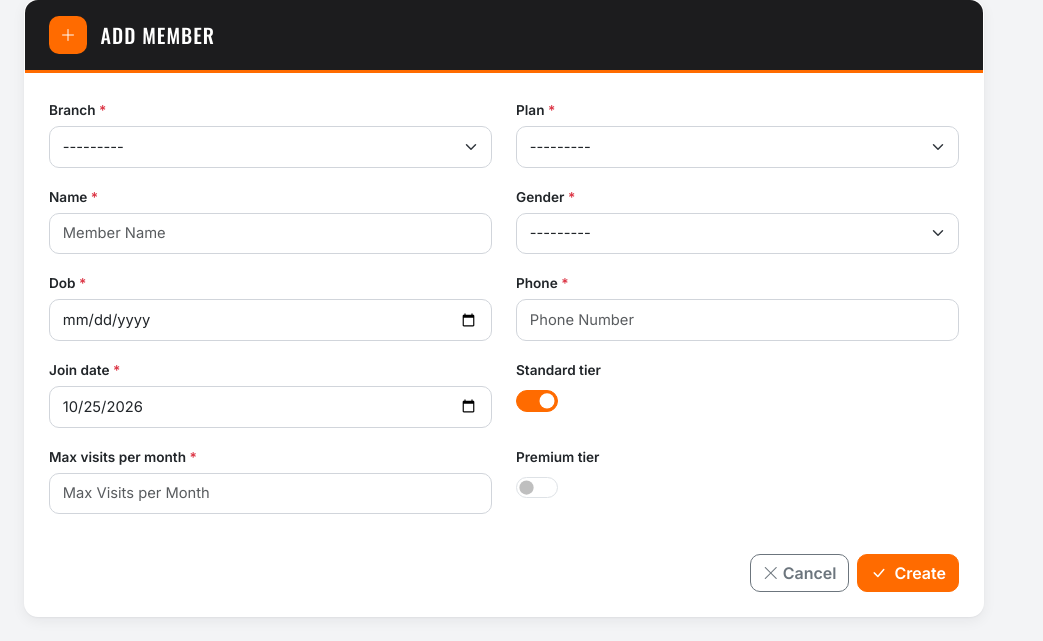
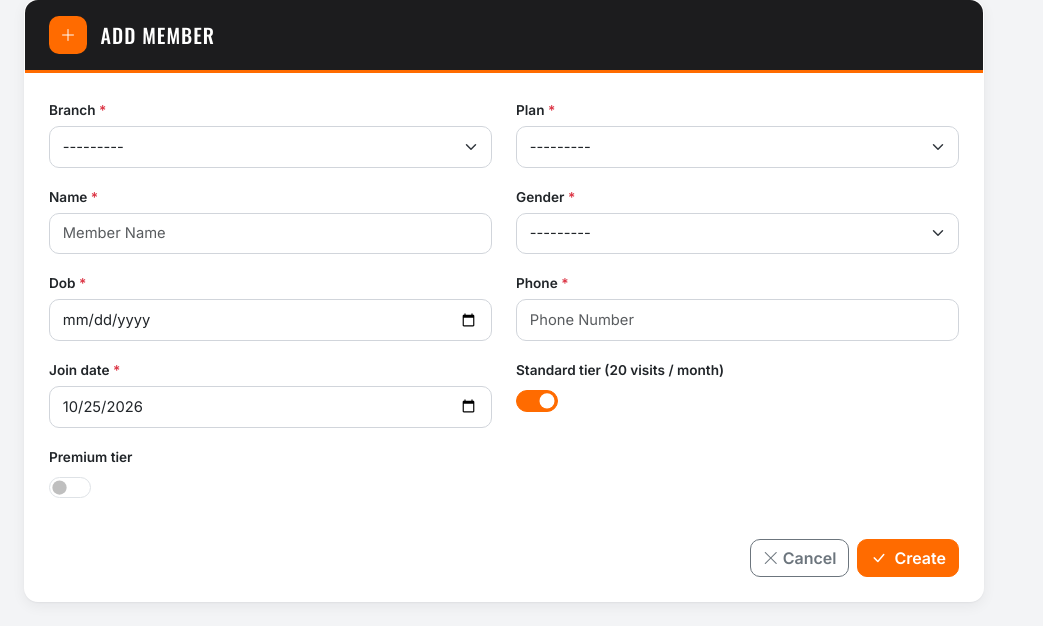
Before and after one commit to amxndeep001/gym-management-system, a Django app: page /dashboard/?entity=member&action=create&tier=standard&is_standard=on in a window 1280 px wide. Shown: the part 252-893 px from the top of the page, without its empty margins (0-1043 px from the left). After the commit the page ends 868 px from the top, so only its background shows below. Run offline with Django 3.2, Linux system fonts and the light colour scheme; the visitor is signed in with stand-in values (Sample User, id 1); data that the repository does not hold is empty.

Commit message:
Standard tier uses one fixed visit cap (20/month) instead of asking for it

```diff
--- a/gym/forms.py
+++ b/gym/forms.py
@@ -11,6 +11,10 @@ from .models import (
     Locker, GymClass, ClassSchedule, Attendance, Feedback,
     WorkoutPlan, DietPlan, EquipmentMaintenance
 )
+
+
+# Every Standard member gets the same visit cap; the Member form sets it rather than asking for it
+STANDARD_MAX_VISITS = 20
 
 
 def limit_parent_choices(form, field_name, queryset):
@@ -276,19 +280,16 @@ class MemberForm(forms.ModelForm):
     Checkboxes rather than a dropdown: a member may hold the Standard tier, the Premium tier,
     both, or neither. Member and tier rows are saved together in one transaction.
     """
-    is_standard = forms.BooleanField(required=False, label='Standard tier')
-    max_visits_month = forms.IntegerField(
-        required=False, label='Max visits per month',
-        widget=forms.NumberInput(attrs={'class': 'form-control', 'placeholder': 'Max Visits per Month', 'min': '1'}))
+    is_standard = forms.BooleanField(required=False, label=f'Standard tier ({STANDARD_MAX_VISITS} visits / month)')
     is_premium = forms.BooleanField(required=False, label='Premium tier')
     assigned_trainer = forms.ModelChoiceField(
         queryset=Trainer.objects.select_related('staff'), required=False,
         widget=forms.Select(attrs={'class': 'form-select'}))
     priority_diet_access = forms.BooleanField(required=False, initial=True)
 
-    # tier checkbox -> (tier model, the tier's fields)
+    # tier checkbox -> (tier model, the tier's fields entered on this form)
     tiers = {
-        'is_standard': (StandardMember, ['max_visits_month']),
+        'is_standard': (StandardMember, []),
         'is_premium': (PremiumMember, ['assigned_trainer', 'priority_diet_access']),
     }
 
@@ -307,7 +308,6 @@ class MemberForm(forms.ModelForm):
 
     def __init__(self, *args, **kwargs):
         super().__init__(*args, **kwargs)
-        self.fields['max_visits_month'].required_when_shown = True
         for checkbox, (model, names) in self.tiers.items():
             existing = model.objects.filter(pk=self.instance.pk).first() if self.instance.pk else None
             if existing:
@@ -319,14 +319,13 @@ class MemberForm(forms.ModelForm):
 
     def clean(self):
         cleaned = super().clean()
-        if cleaned.get('is_standard') and not self.has_error('max_visits_month') \
-                and cleaned.get('max_visits_month') is None:
-            self.add_error('max_visits_month', 'Required for the Standard tier.')
         self._tier_rows = {}
         for checkbox, (model, names) in self.tiers.items():
             if not cleaned.get(checkbox):
                 continue
             row = (model.objects.filter(pk=self.instance.pk).first() if self.instance.pk else None) or model()
+            if model is StandardMember:
+                row.max_visits_month = STANDARD_MAX_VISITS
             failed = [name for name in names if self.has_error(name)]
             for name in names:
                 if name not in failed:
--- a/gym/management/commands/seed_gym.py
+++ b/gym/management/commands/seed_gym.py
@@ -11,6 +11,7 @@ from django.contrib.auth.models import User
 from django.core.management.base import BaseCommand
 from django.db import transaction
 
+from gym.forms import STANDARD_MAX_VISITS
 from gym.models import (
     Branch, Staff, Trainer, Receptionist, Manager, MaintenanceStaff,
     Equipment, CardioEquipment, StrengthEquipment,
@@ -290,7 +291,7 @@ class Command(BaseCommand):
             # MEMBER is Overlapping + Partial: standard, premium, both or neither
             tier = weighted(rng, TIER_WEIGHTS)
             if tier in ('standard', 'both'):
-                StandardMember.objects.create(member=member, max_visits_month=rng.choice([12, 16, 20]))
+                StandardMember.objects.create(member=member, max_visits_month=STANDARD_MAX_VISITS)
             if tier in ('premium', 'both'):
                 trainer = rng.choice(trainers_by_branch.get(branch, all_trainers))
                 PremiumMember.objects.create(member=member, assigned_trainer_id=trainer,
--- a/templates/gym/dashboard.html
+++ b/templates/gym/dashboard.html
@@ -153,7 +153,7 @@
                                     <div class="col-md-6 mb-3{% if field.field.subtype or field.field.toggled_by %} dynamic-field{% endif %}"{% if field.field.subtype %} data-subtype="{{ field.field.subtype }}"{% endif %}{% if field.field.toggled_by %} data-toggled-by="{{ field.field.toggled_by }}"{% endif %}>
                                         <label for="{{ field.id_for_label }}" class="form-label">
                                             {{ field.label }}
-                                            {% if field.field.required or field.field.subtype or field.field.required_when_shown %}<span class="text-danger">*</span>{% endif %}
+                                            {% if field.field.required or field.field.subtype %}<span class="text-danger">*</span>{% endif %}
                                         </label>
                                         {% if field.field.widget.input_type == 'select' %}
                                             {{ field|add_class:"form-select" }}
```
Also changed, not shown: gym/tests.py (+8 -6 lines), README.md.
